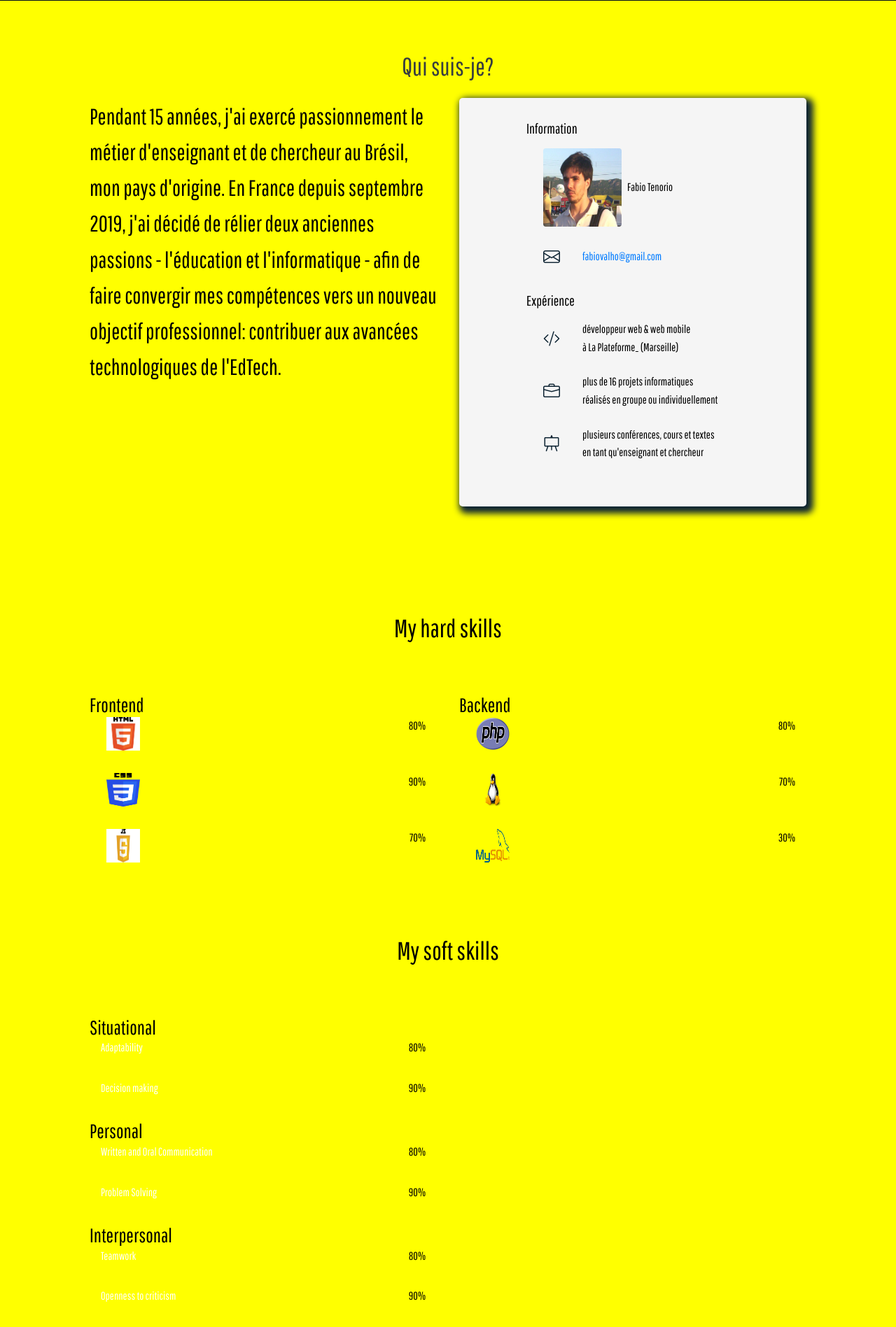
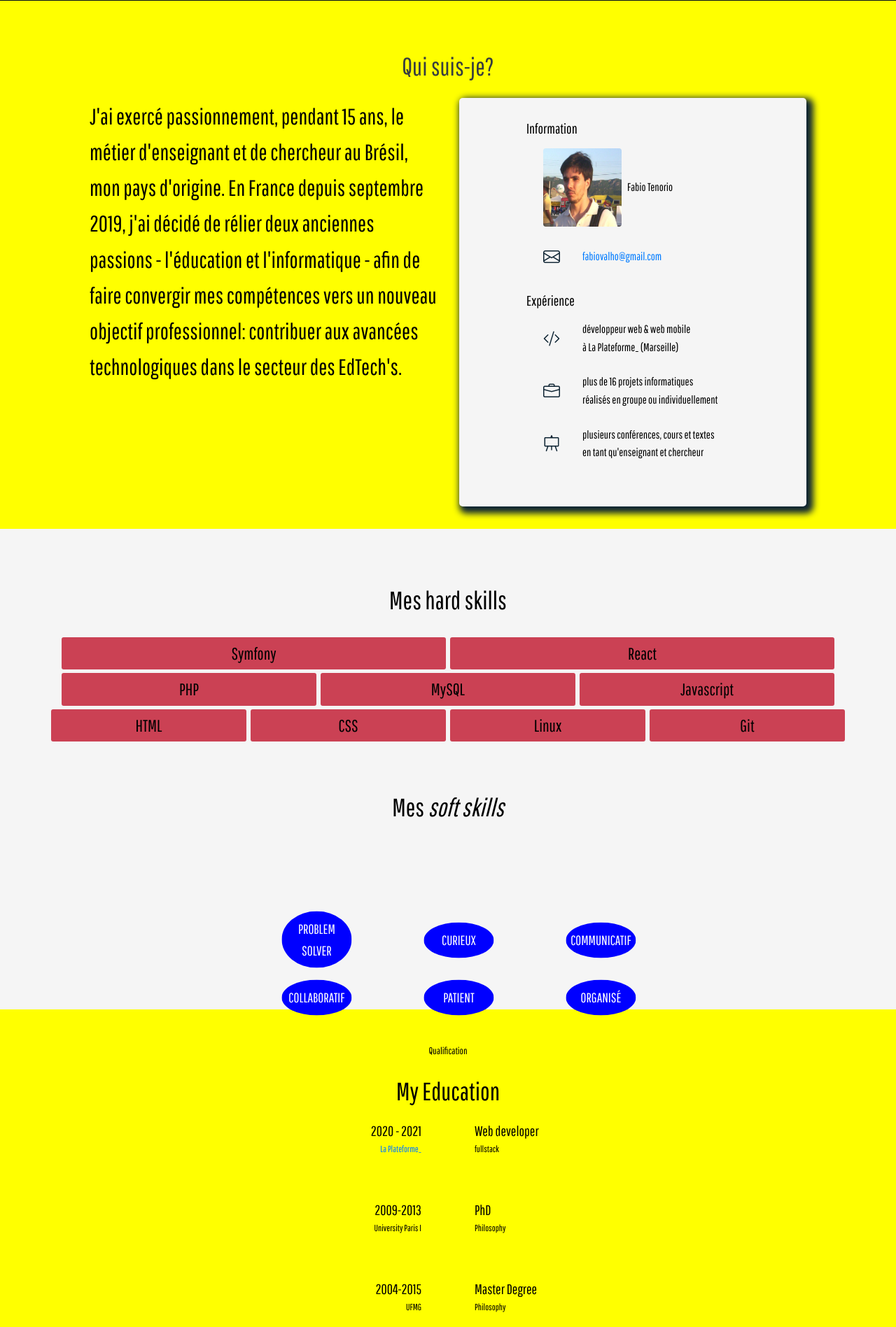
Before and after one commit to fabio-tenorio/site-perso, a PHP site: page / in a window 1280 px wide. Shown: the part 689-2586 px from the top of the page at 70% size. Run offline with PHP 8.4, Linux system fonts and the light colour scheme; some libraries are stand-ins or nearby versions.

Commit message:
section skills terminé

```diff
--- a/assets/css/style.css
+++ b/assets/css/style.css
@@ -370,6 +370,10 @@ a {
 
 /* skills */
 
+.skills {
+    background-color: whitesmoke;
+}
+
 #hard-skills {
     position: relative;
     /* display: flex;
@@ -391,6 +395,24 @@ a {
     background-size: cover;
     background-position: top-center;
     opacity: 0.15;
+}
+
+.brique-ligne {
+    margin: 5px 0;
+}
+
+.brique {
+    background-color: #cb4154;
+    border-radius: 3px;
+    width: 3rem;
+    padding: 4px;
+    margin: 0 3px;
+    text-align: center;
+    font-size: 1.5rem;
+}
+
+brique-top {
+    width: 2rem;
 }
 
 .logo-skills {
@@ -419,6 +441,66 @@ a {
     background-size: cover;
     background-position: top-center;
     opacity: 0.25;
+}
+
+/* moving-softskills */
+.skills__content {
+    position: relative;
+    width: 50%;
+}
+
+.softskills_row {
+    display: flex;
+    flex-direction: row;
+    justify-content: space-around;
+    align-items: center;
+}
+
+.movingicon {
+    display: flex;
+    flex-direction: column;
+    justify-content: space-around;
+    align-items: center;
+    width: 100px;
+    height: auto;
+    background-color: blue;
+    color: white;
+    font-size: 1.2rem;
+    text-align: center;
+    text-transform: uppercase;
+    padding: 10px;
+    margin: 8px;
+    border-radius: 50%;
+    /* position: absolute; */
+    -webkit-animation: movingicons 3s linear infinite;
+       -moz-animation: movingicons 3s linear infinite;
+         -o-animation: movingicons 3s linear infinite;
+            animation: movingicons 3s linear infinite;
+    transition: border-radius 1s;
+}
+
+.movingicon:hover {
+    border-radius: 5px;
+}
+
+@-webkit-keyframes movingicons {
+    from { -webkit-transform: rotate(0deg) translateX(50px) rotate(0deg); }
+    to   { -webkit-transform: rotate(360deg) translateX(50px) rotate(-360deg); }
+}
+
+@-moz-keyframes movingicons {
+    from { -moz-transform: rotate(0deg) translateX(50px) rotate(0deg); }
+    to   { -moz-transform: rotate(360deg) translateX(50px) rotate(-360deg); }
+}
+
+@-o-keyframes movingicons {
+    from { -o-transform: rotate(0deg) translateX(50px) rotate(0deg); }
+    to   { -o-transform: rotate(360deg) translateX(50px) rotate(-360deg); }
+}
+
+@keyframes movingicons {
+    from { transform: rotate(0deg) translateX(50px) rotate(0deg); }
+    to   { transform: rotate(360deg) translateX(50px) rotate(-360deg); }
 }
 
 .skills__container {
--- a/assets/js/script.js
+++ b/assets/js/script.js
@@ -62,10 +62,10 @@ function scrollActive() {
         const sectionTop = current.offsetTop - 50
         sectionId = current.getAttribute('id')
 
-        if(scrollY > sectionTop && scrollY <= sectionTop + sectionHeight) {
-            document.querySelector('nav-item .lien[href*='+ sectionId +']').classList.add('active')
-        } else {
-            document.querySelector('nav-item .lien[href*='+ sectionId +']').classList.remove('active')
-        }
+        // if(scrollY > sectionTop && scrollY <= sectionTop + sectionHeight) {
+        //     document.querySelector('nav-item .lien[href*='+ sectionId +']').classList.add('active')
+        // } else {
+        //     document.querySelector('nav-item .lien[href*='+ sectionId +']').classList.remove('active')
+        // }
     })
 }
--- a/index.php
+++ b/index.php
@@ -67,10 +67,10 @@
             <div class="about__container bd-grid">
                 <div class="about__data">
                     <p class="about__description">
-                        Pendant 15 années, j'ai exercé passionnement le métier d'enseignant et de chercheur au Brésil,
+                        J'ai exercé passionnement, pendant 15 ans, le métier d'enseignant et de chercheur au Brésil,
                         mon pays d'origine. En France depuis septembre 2019, j'ai décidé de rélier deux anciennes passions
                         - l'éducation et l'informatique - afin de faire convergir mes compétences vers un nouveau objectif
-                        professionnel: contribuer aux avancées technologiques de l'EdTech.
+                        professionnel: contribuer aux avancées technologiques dans le secteur des EdTech's.
                     </p>
                 </div>
                 <div class="about__badge">
@@ -118,104 +118,67 @@
         <section class="skills section" id="competences">
             <!-- <span class="section-subtitle">Why choose me</span> -->
             <article id="hardskills">
-                <h2 class="section-title py-5">My hard skills</h2>
-                <div class="skills__container bd-grid">
-                    <div class="skills__content">
-                        <h3 class="skills_subtitle">Frontend</h3>
-                        <div class="skills__data">
-                            <span class="skills__name"><img class="logo-skills mx-2" src="assets/images/logohtml.png"></span>
-                            <span class="skills__number">80%</span>
-                            <span class="skills__bar skills__html"></span>
+                <h2 class="section-title py-2">Mes hard skills</h2>
+                <div class="container">
+                    <div class="row brique-ligne">
+                        <div class="col brique brique-top">
+                            Symfony
                         </div>
-
-                        <div class="skills__data">
-                            <span class="skills__name"><img class="logo-skills mx-2" src="assets/images/logocss.png"></span>
-                            <span class="skills__number">90%</span>
-                            <span class="skills__bar skills__js"></span>
+                        <div class="col brique brique-top">
+                            React
                         </div>
-
-                        <div class="skills__data">
-                            <span class="skills__name"><img class="logo-skills mx-2" src="assets/images/logojs.jpg"></span>
-                            <span class="skills__number">70%</span>
-                            <span class="skills__bar skills__react"></span>
+                    </div>
+                    <div class="row brique-ligne">
+                        <div class="col brique">
+                        PHP
                         </div>
-
-                        <!-- <div class="skills__data">
-                            <span class="skills__name">Angular</span>
-                            <span class="skills__number">60%</span>
-                            <span class="skills__bar skills__angular"></span>
-                        </div> -->
+                        <div class="col brique">
+                        MySQL
+                        </div>
+                        <div class="col brique">
+                        Javascript
+                        </div>
                     </div>
-
-                    <div class="skills__content">
-                        <h3 class="skills_subtitle">Backend</h3>
-                        <div class="skills__data">
-                            <span class="skills__name"><img class="logo-skills mx-2" src="assets/images/logophp.png"></span>
-                            <span class="skills__number">80%</span>
-                            <span class="skills__bar skills__php"></span>
+                    <div class="row">
+                        <div class="col brique">
+                        HTML
                         </div>
-
-                        <div class="skills__data">
-                            <span class="skills__name"><img class="logo-skills mx-2" src="assets/images/logolinux.png"></span>
-                            <span class="skills__number">70%</span>
-                            <span class="skills__bar skills__node"></span>
+                        <div class="col brique">
+                        CSS
                         </div>
-
-                        <div class="skills__data">
-                            <span class="skills__name"><img class="logo-skills mx-2" src="assets/images/logomysql.png"></span>
-                            <span class="skills__number">30%</span>
-                            <span class="skills__bar skills__c"></span>
+                        <div class="col brique">
+                        Linux
                         </div>
-
-                        <!-- <div class="skills__data">
-                            <span class="skills__name"><img class="logo-skills mx-2" src="assets/images/logoruby.webp"></span>
-                            <span class="skills__number">40%</span>
-                            <span class="skills__bar skills__python"></span>
-                        </div> -->
+                        <div class="col brique">
+                        Git
+                        </div>
                     </div>
-                </div>
             </article>
             <article id="softskills">
-            <h2 class="section-title py-5">My soft skills</h2>
-            <div class="skills__container bd-grid">
-                <div class="skills__content">
-                    <h3 class="skills_subtitle">Situational</h3>
-                    <div class="skills__data">
-                        <span class="skills__name">Adaptability</span>
-                        <span class="skills__number">80%</span>
-                        <span class="skills__bar skills__html"></span>
+            <h2 class="section-title py-5">Mes <em>soft skills</em></h2>
+            <!-- <div class="skills__container bd-grid"> -->
+                <div class="skills__content container">
+                    <div class="softskills_row">
+                        <div class="movingicon">
+                            problem solver
+                        </div>
+                        <div class="movingicon">
+                            Curieux
+                        </div>
+                        <div class="movingicon">
+                            Communicatif
+                        </div>
                     </div>
-
-                    <div class="skills__data">
-                        <span class="skills__name">Decision making</span>
-                        <span class="skills__number">90%</span>
-                        <span class="skills__bar skills__js"></span>
-                    </div>
-
-                    <h3 class="skills_subtitle">Personal</h3>
-                    <div class="skills__data">
-                        <span class="skills__name">Written and Oral Communication</span>
-                        <span class="skills__number">80%</span>
-                        <span class="skills__bar skills__html"></span>
-                    </div>
-
-                    <div class="skills__data">
-                        <span class="skills__name">Problem Solving</span>
-                        <span class="skills__number">90%</span>
-                        <span class="skills__bar skills__js"></span>
-                    </div>
-
-                    <h3 class="skills_subtitle">Interpersonal</h3>
-                    <div class="skills__data">
-                        <span class="skills__name">Teamwork</span>
-                        <span class="skills__number">80%</span>
-                        <span class="skills__bar skills__html"></span>
-                    </div>
-
-                    <div class="skills__data">
-                        <span class="skills__name">Openness to criticism</span>
-                        <span class="skills__number">90%</span>
-                        <span class="skills__bar skills__js"></span>
+                    <div class="softskills_row">
+                        <div class="movingicon">
+                            Collaboratif
+                        </div>
+                        <div class="movingicon">
+                            Patient
+                        </div>
+                        <div class="movingicon">
+                            Organisé
+                        </div>
                     </div>
                 </div>
             </article>
```
Also changed, not shown: assets/images/bricks-svgrepo-com.svg.
